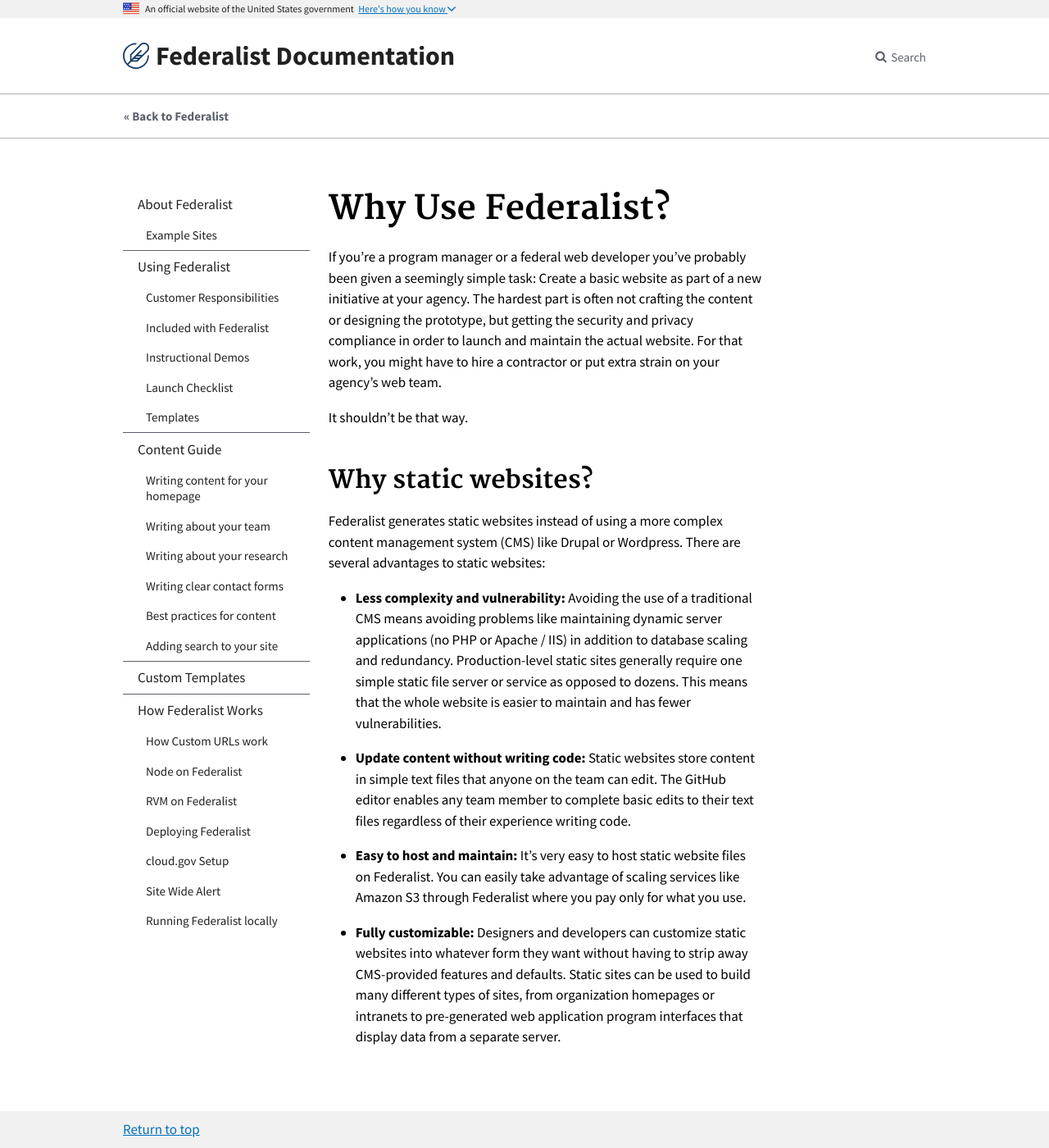
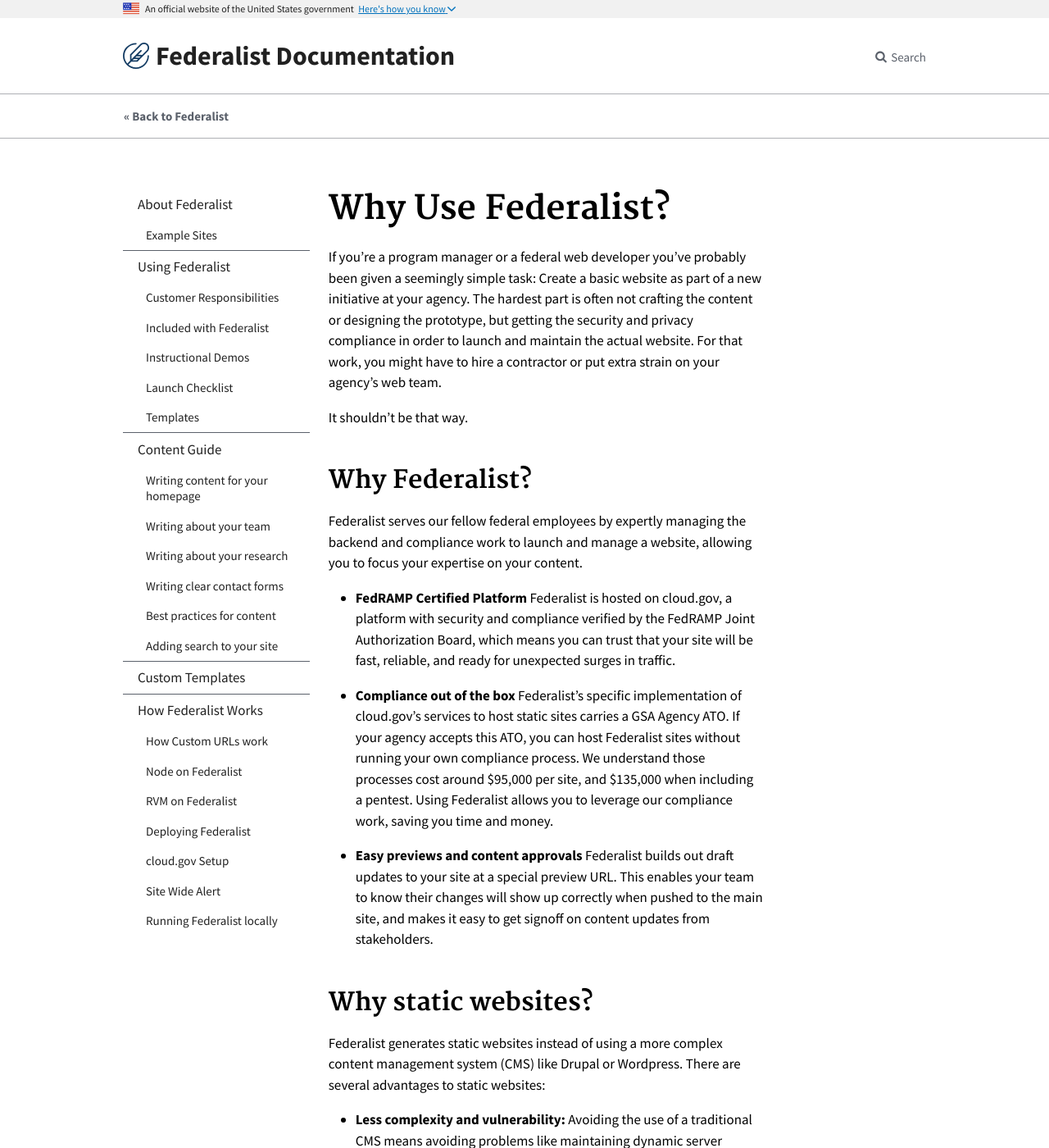
Before and after one commit to Macy-FK/federaliste, a Jekyll site: the page built from pages/about-federalist/why-use-federalist.md, in a window 1280 px wide and 1400 px high. Shown: the whole window at 82% size. Built offline with Jekyll 4.4.1, drawn with Linux system fonts in a browser that asks for light colours; Markdown is read by kramdown in place of the engine named in the settings.

Commit message:
add some text

```diff
--- a/pages/about-federalist/why-use-federalist.md
+++ b/pages/about-federalist/why-use-federalist.md
@@ -5,6 +5,17 @@ parent: About Federalist
 If you’re a program manager or a federal web developer you’ve probably been given a seemingly simple task: Create a basic website as part of a new initiative at your agency. The hardest part is often not crafting the content or designing the prototype, but getting the security and privacy compliance in order to launch and maintain the actual website. For that work, you might have to hire a contractor or put extra strain on your agency’s web team.
 
 It shouldn’t be that way.
+
+## Why Federalist?
+
+Federalist serves our fellow federal employees by expertly managing the backend and compliance work to launch and manage a website, allowing you to focus your expertise on your content.
+
+- **FedRAMP Certified Platform** Federalist is hosted on cloud.gov, a platform with security and compliance verified by the FedRAMP Joint Authorization Board, which means you can trust that your site will be fast, reliable, and ready for unexpected surges in traffic.
+
+- **Compliance out of the box** Federalist’s specific implementation of cloud.gov’s services to host static sites carries a GSA Agency ATO. If your agency accepts this ATO, you can host Federalist sites without running your own compliance process. We understand those processes cost around $95,000 per site, and $135,000 when including a pentest. Using Federalist allows you to leverage our compliance work, saving you time and money.
+
+- **Easy previews and content approvals** Federalist builds out draft updates to your site at a special preview URL. This enables your team to know their changes will show up correctly when pushed to the main site, and makes it easy to get signoff on content updates from stakeholders.
+
 
 ## Why static websites?
 
```
